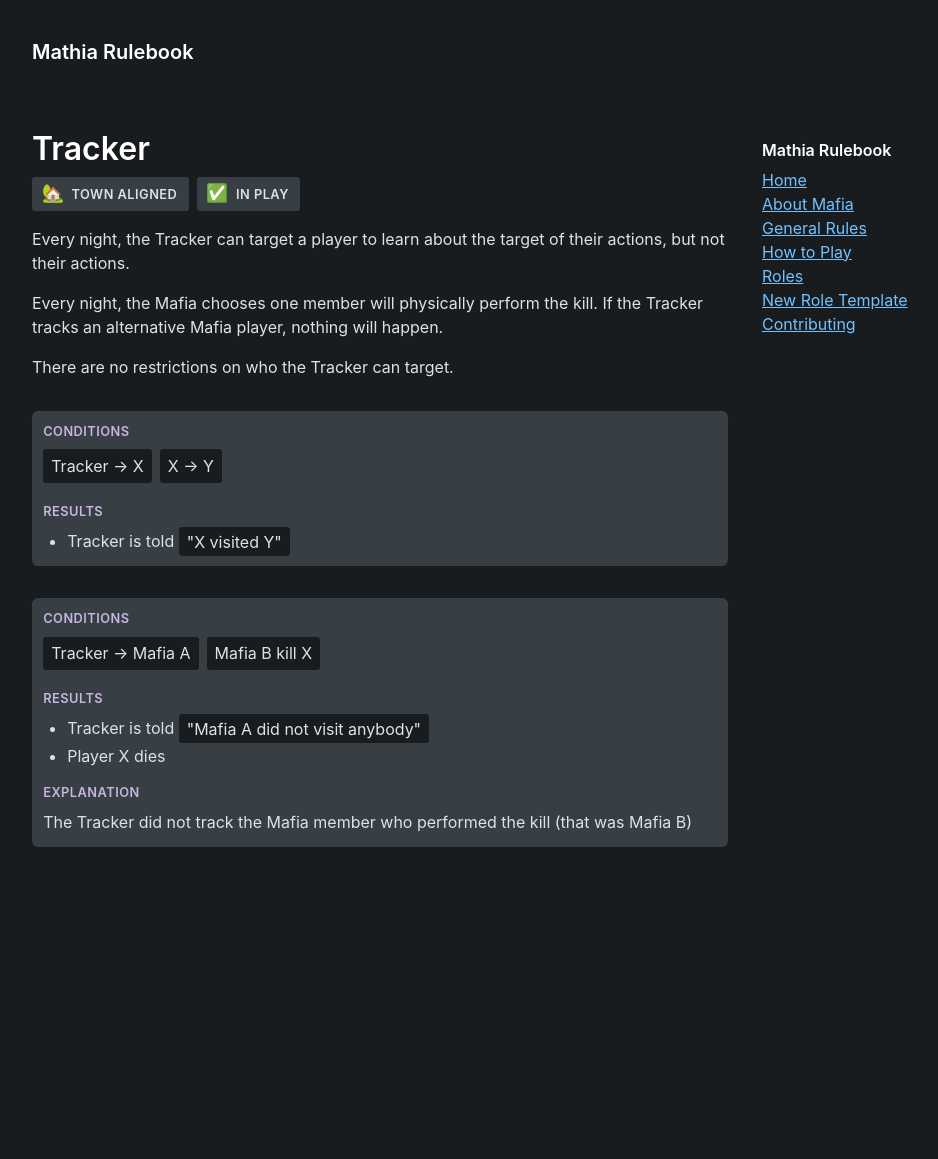
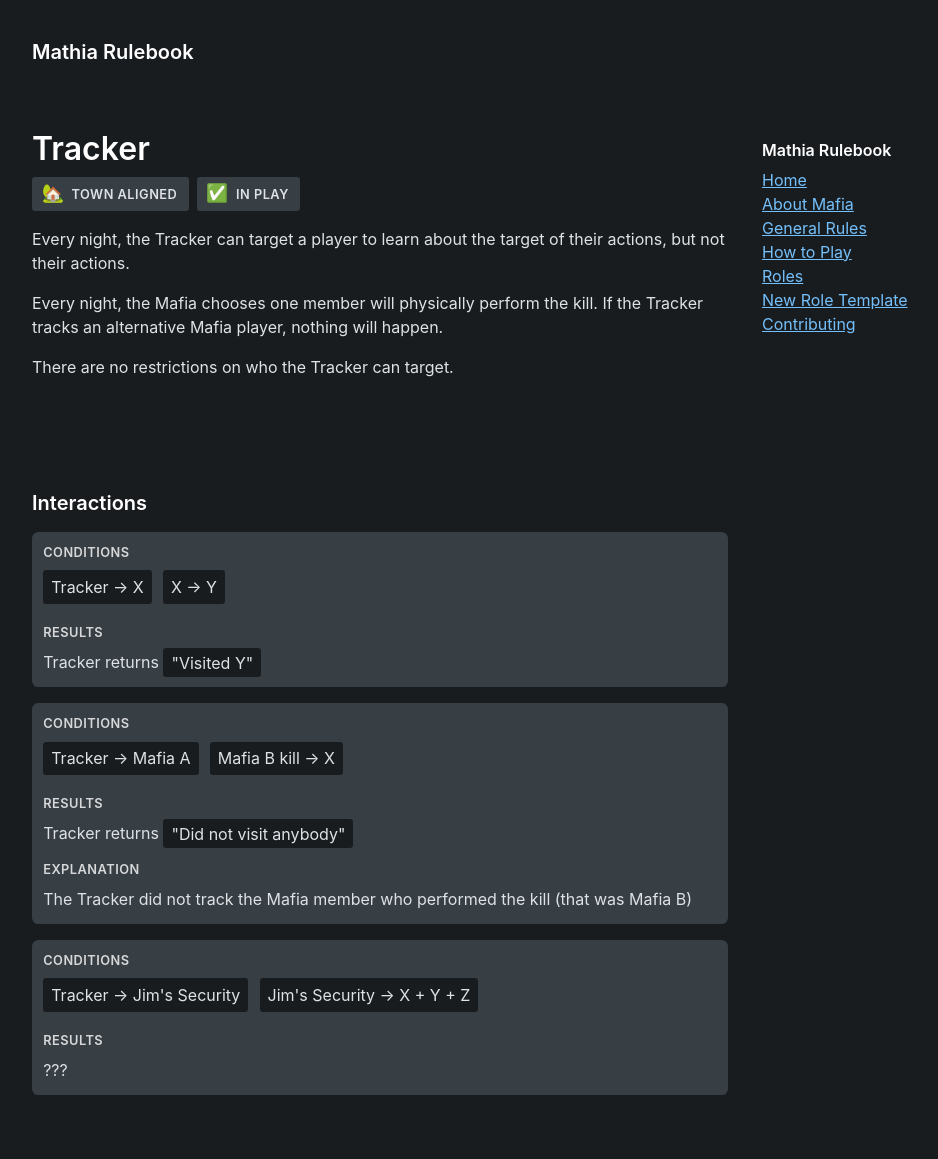
Before and after one commit to olliecheng/mathia-rulebook, a Jekyll site: the page built from roles/tracker.md, in a window 1280 px wide. Shown: the whole page, without its empty margins (152-1090 px from the left). Built offline with Jekyll 4.4.1, drawn with Linux system fonts in a browser that asks for light colours; some web fonts are replaced; before the commit the page ends 911 px from its top, so only the background shows below that.

Commit message:
Generalise Interactions generator

```diff
--- a/_includes/interactions.html
+++ b/_includes/interactions.html
@@ -1,53 +1,65 @@
-<div>
+<div class="interactions-container">
+    <h3>Interactions</h3>
+
     {% assign interactions = include.content | split: "---" %}
     {% for interaction in interactions %}
-    {% assign variables = interaction | split: ";" %}
-    <!-- {{variables[0]}} with {{variables[1]}} and {{variables[2]}} -->
-    <!-- <br> -->
-    {% endfor %}
+    {%- assign strippedInteraction = interaction | strip -%}
+    {% assign variables = strippedInteraction | split: ";" %}
 
     <div class="interaction">
         <span class="header">Conditions</span>
         <div class="interactions-item interactions-blocks-list">
-            <div>Tracker → X</div>
-            <div>X → Y</div>
+            {% assign blocks = variables[0] | split: "," %}
+            {% for block in blocks%}
+            <div>{{ block | replace: ">", "→" }}</div>
+            {% endfor %}
         </div>
 
         <span class="header">Results</span>
-        <ul class="interactions-item interactions-results-list">
-            <li>Tracker is told <span>"X visited Y"</span></li>
-        </ul>
-    </div>
-
-    <div class="interaction">
-        <span class="header">Conditions</span>
-        <div class="interactions-item interactions-blocks-list">
-            <div>Tracker → Mafia A</div>
-            <div>Mafia B kill X</div>
-        </div>
-
-        <span class="header">Results</span>
-        <ul class="interactions-item interactions-results-list">
-            <li>Tracker is told <span>"Mafia A did not visit anybody"</span></li>
-            <li>Player X dies</li>
+        {% assign blocks = variables[1] | split: "," %}
+        <ul class="interactions-item interactions-results-list {% if blocks.size == 1 %}lonely{% endif %}">
+            {% for block in blocks %}
+            <li>{{ block }}</li>
+            {% endfor %}
         </ul>
 
+        {%- assign explanation = variables[2] | strip -%}
+        {%- unless explanation == "" -%}
         <div style="height: 0.2rem"></div>
 
         <span class="header">Explanation</span>
-        <div class="interactions-item interactions-explanation">The Tracker did not track the Mafia member who performed
-            the kill (that was Mafia B)</div>
+        <div class="interactions-item interactions-explanation">{{ variables[2] }}</div>
+        {% endunless %}
     </div>
+
+    {% endfor %}
 </div>
 
+<script>
+    // Liquid tags don't support regexes. Go figure.
+    "use strict";
+
+    window.onload = function () {
+        let results = document.querySelectorAll(".interactions-results-list>li");
+        console.log(results);
+        for (let element of results) {
+            element.innerHTML = element.innerHTML.replace(/(".+?")/g, "<span>$1</span>");
+        }
+    }
+</script>
+
 <style>
+    .interactions-container {
+        margin-top: 7rem;
+    }
+
     .interaction {
         border-radius: 0.4rem;
         background: var(--gray-700);
 
         width: 100%;
         padding: 0.7rem 0.7rem 0.1rem 0.7rem;
-        margin-top: 2rem;
+        margin-top: 1rem;
     }
 
     .interaction .header {
@@ -60,8 +72,9 @@
 
         letter-spacing: 0.03rem;
 
-        /* opacity: 0.8; */
-        color: var(--light-accent-color);
+        /* color: var(--light-accent-color); */
+        color: white;
+        opacity: 0.8;
     }
 
     .interactions-blocks-list {
@@ -71,7 +84,7 @@
     }
 
     .interactions-blocks-list>div {
-        margin-right: 0.5rem;
+        margin-right: 0.7rem;
         margin-bottom: 0.5rem;
     }
 
@@ -82,12 +95,15 @@
         border-radius: 0.2rem;
     }
 
+    .interactions-results-list.lonely {
+        list-style-type: none;
+        padding-left: 0;
+    }
+
     .interactions-results-list {
         list-style-position: outside;
-        padding-left: 1.5rem;
+        padding-left: 1rem;
     }
-
-    .interactions-explanation {}
 
     .interactions-item {
         margin-bottom: 0.7rem;
--- a/roles/tracker.md
+++ b/roles/tracker.md
@@ -14,11 +14,15 @@ There are no restrictions on who the Tracker can target.
 
 {% capture interactions %}
 Tracker > X, X > Y;
-Tracker returns Y;
-Why not?;
+Tracker returns "Visited Y";
+
 ---
-Tracker > Mafia A, Mafia A > Tracker;
-Tracker returns A;
-AAAA;
+Tracker > Mafia A, Mafia B kill > X;
+Tracker returns "Did not visit anybody";
+The Tracker did not track the Mafia member who performed the kill (that was Mafia B);
+
+---
+Tracker > Jim's Security, Jim's Security > X + Y + Z;
+???;
 {% endcapture %}
 {% include interactions.html content=interactions %}
```
